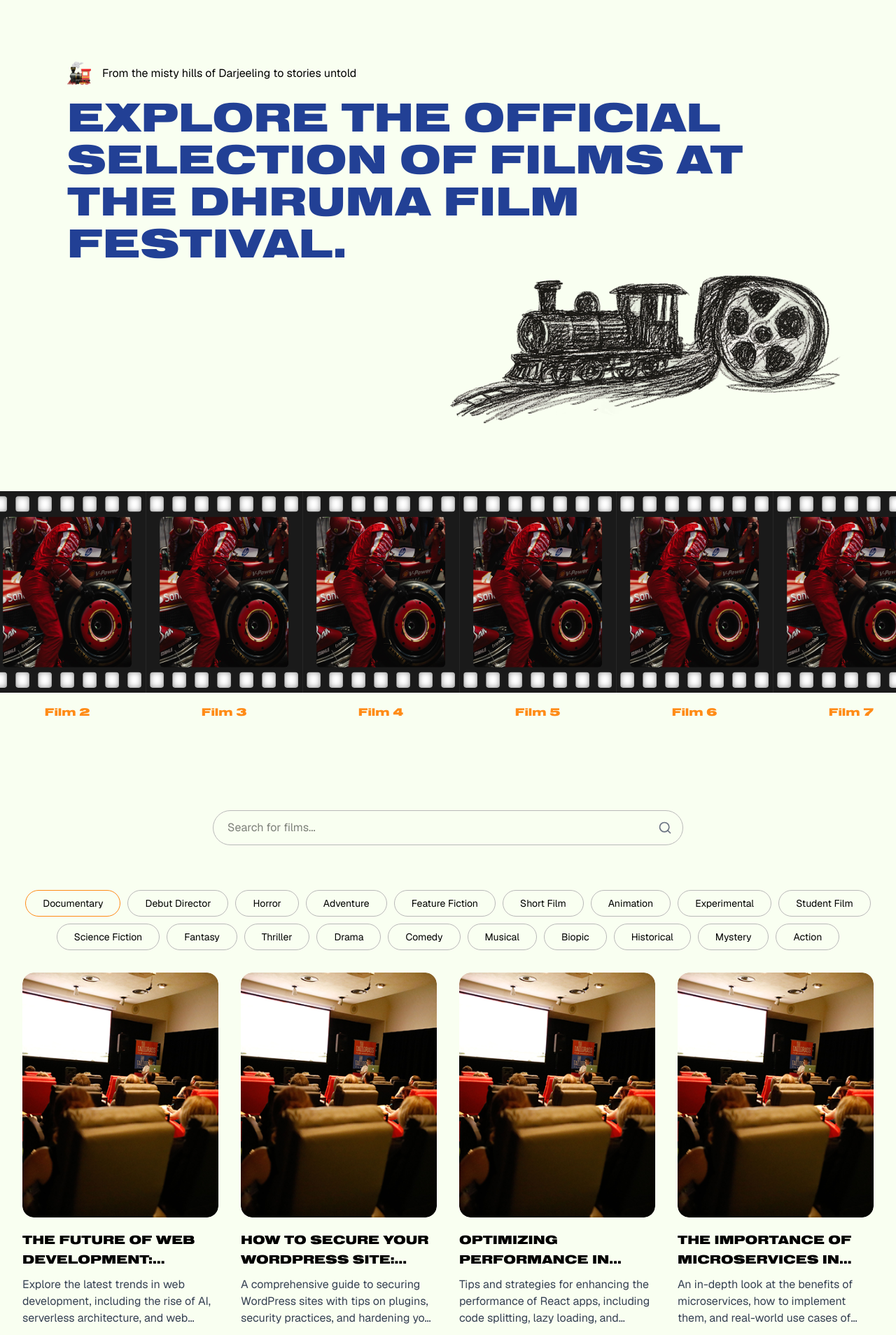
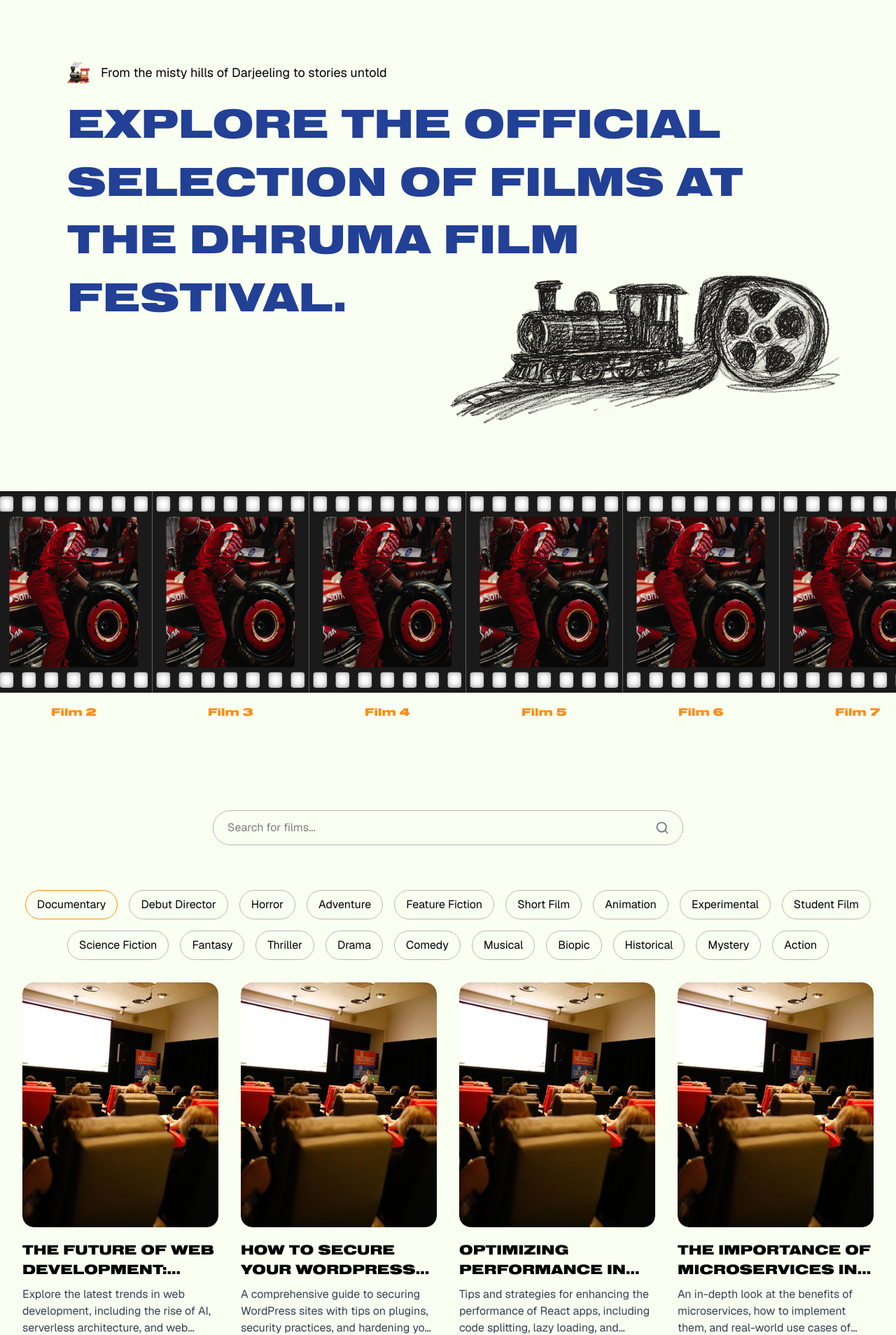
Before and after one commit to mukeshkr2024/dhruma, a React (Vite) app: page /film-lineup in a window 1280 px wide. Shown: the part 113-2021 px from the top of the page at 70% size. Built offline with nearby package versions, Linux system fonts and the light colour scheme.

Commit message:
feat: update FilmLineUp, HeaderBanner, BlogCard, BlogList, and NavBar components with responsive design and routing enhancements

```diff
--- a/src/features/film-lineup/components/FilmLineUp.tsx
+++ b/src/features/film-lineup/components/FilmLineUp.tsx
@@ -5,7 +5,7 @@ import { motion } from "framer-motion"
 import FeaturedFilms from "@/features/index/components/FeaturedFilms"
 import { BecomeSponsor } from "@/shared/components/BecomeSponsor"
 import { BlogList } from "@/shared/components/blogs/BlogList"
-import { JoinUs } from "@/shared/components/JoinUs"
+// import { JoinUs } from "@/shared/components/JoinUs"
 import { Search } from "lucide-react"
 
 const filmCategories = [
@@ -62,49 +62,74 @@ export const FilmLineUp = () => {
         <div className="w-full overflow-x-hidden">
             {/* Hero Section */}
             <motion.section
-                className="py-12 md:py-20 relative max-w-6xl mx-auto min-h-[400px] md:min-h-[630px] space-y-4 px-4 md:px-8"
+                className="relative mx-auto min-h-[300px] px-4 py-8
+                                  sm:min-h-[350px] sm:px-6 sm:py-12
+                                  md:min-h-[500px] md:px-8 md:py-16
+                                  lg:max-w-6xl lg:min-h-[630px] lg:py-20"
                 initial={{ opacity: 0 }}
                 animate={{ opacity: 1 }}
                 transition={{ duration: 0.8 }}
             >
                 <motion.div
-                    className="flex items-center gap-4"
+                    className="flex items-center gap-2 sm:gap-3 md:gap-4"
                     initial={{ x: -50, opacity: 0 }}
                     animate={{ x: 0, opacity: 1 }}
                     transition={{ duration: 0.6, delay: 0.2 }}
                 >
-                    <img src="/icons/train-icon.svg" alt="Train icon" className="w-6 h-6 md:w-auto md:h-auto" />
-                    <p className="text-sm md:text-base">From the misty hills of Darjeeling to stories untold</p>
+                    <img
+                        src="/icons/train-icon.svg"
+                        alt="Train icon"
+                        className="w-5 h-5 sm:w-6 sm:h-6 md:w-8 md:h-8"
+                    />
+                    <p className="text-xs sm:text-sm md:text-base lg:text-lg">
+                        From the misty hills of Darjeeling to stories untold
+                    </p>
                 </motion.div>
 
                 <motion.h2
-                    className="primary-heading text-3xl md:text-5xl lg:text-6xl"
+                    className="primary-heading mt-4 text-2xl leading-tight
+                                     sm:text-3xl sm:leading-snug
+                                     md:text-4xl
+                                     lg:text-5xl
+                                     xl:text-6xl"
                     initial={{ y: 30, opacity: 0 }}
                     animate={{ y: 0, opacity: 1 }}
                     transition={{ duration: 0.7, delay: 0.4 }}
                 >
-                    explore the official <br className="hidden md:block" /> selection of films at{" "}
-                    <br className="hidden md:block" />
-                    the Dhruma Film <br className="hidden md:block" />
+                    explore the official <br className="hidden sm:inline" />
+                    selection of films at{" "}
+                    <br className="hidden md:inline lg:hidden" />
+                    the Dhruma Film <br className="hidden xl:inline" />
                     Festival.
                 </motion.h2>
 
                 <motion.div
-                    className="absolute right-0 bottom-4 w-1/2 md:w-auto"
+                    className="absolute bottom-0 right-0 w-[45%]
+                                      sm:w-[40%] md:bottom-4 md:w-[35%]
+                                      lg:w-[30%] xl:w-auto"
                     initial={{ x: 100, opacity: 0 }}
                     animate={{ x: 0, opacity: 1 }}
                     transition={{ duration: 0.8, delay: 0.6, type: "spring" }}
                 >
-                    <img src="/train_img.png" alt="Train illustration" className="w-full h-auto" />
+                    <img
+                        src="/train_img.png"
+                        alt="Train illustration"
+                        className="h-auto w-full"
+                    />
                 </motion.div>
             </motion.section>
 
             <FeaturedFilms />
 
             {/* Search and Categories Section */}
-            <section className="px-4 md:px-8 py-8 md:py-16 max-w-7xl mx-auto">
+            <section className="mx-auto px-4 py-8
+                                     sm:px-6 sm:py-12
+                                     md:px-8 md:py-16
+                                     lg:max-w-7xl">
                 <motion.div
-                    className="relative mb-8 max-w-2xl mx-auto"
+                    className="relative mx-auto mb-6 max-w-lg
+                                     sm:mb-8 sm:max-w-xl
+                                     md:max-w-2xl"
                     initial={{ y: 20, opacity: 0 }}
                     whileInView={{ y: 0, opacity: 1 }}
                     viewport={{ once: true }}
@@ -113,15 +138,22 @@ export const FilmLineUp = () => {
                     <input
                         type="search"
                         placeholder="Search for films..."
-                        className="w-full py-3 px-5 pr-12 rounded-full border border-[#B9B9B9] focus:outline-none focus:ring-2 focus:ring-[#FF8B17] transition-all"
+                        className="w-full rounded-full border border-[#B9B9B9] px-4 py-2 pr-12
+                                        sm:px-5 sm:py-3
+                                        focus:outline-none focus:ring-2 focus:ring-[#FF8B17]"
                         value={searchTerm}
                         onChange={handleSearch}
                     />
-                    <Search className="absolute right-4 top-1/2 transform -translate-y-1/2 text-gray-500" size={20} />
+                    <Search className="absolute right-4 top-1/2 -translate-y-1/2 transform
+                                            text-gray-500 sm:right-5"
+                        size={20} />
                 </motion.div>
 
                 <motion.div
-                    className="flex w-full flex-wrap items-center justify-center gap-2 md:gap-2.5 py-4 md:py-8"
+                    className="flex w-full flex-wrap justify-center gap-2 py-4
+                                    sm:gap-2.5 sm:py-6
+                                    md:gap-3 md:py-8
+                                    lg:gap-4"
                     variants={containerVariants}
                     initial="hidden"
                     whileInView="visible"
@@ -133,9 +165,13 @@ export const FilmLineUp = () => {
                             variants={itemVariants}
                             whileHover={{ scale: 1.05 }}
                             whileTap={{ scale: 0.95 }}
-                            className={`border rounded-full px-3 py-1.5 md:px-6 md:py-2 font-secondary text-xs md:text-sm cursor-pointer transition-all ${activeCategory === category
-                                ? "border-[#FF8B17]"
-                                : "border-[#B9B9B9] hover:border-[#FF8B17]"
+                            className={`cursor-pointer rounded-full border
+                                             px-2.5 py-1 text-xs
+                                             sm:px-3 sm:py-1.5 sm:text-sm
+                                             md:px-4 md:py-2 md:text-base
+                                             ${activeCategory === category
+                                    ? "border-[#FF8B17]"
+                                    : "border-[#B9B9B9] hover:border-[#FF8B17]"
                                 }`}
                             onClick={() => setActiveCategory(category)}
                         >
@@ -154,8 +190,6 @@ export const FilmLineUp = () => {
                 </motion.div>
             </section>
 
-            <JoinUs />
-
             <BecomeSponsor />
         </div>
     )
--- a/src/shared/components/HeaderBanner.tsx
+++ b/src/shared/components/HeaderBanner.tsx
@@ -2,6 +2,8 @@
 
 import { useEffect, useRef, useState } from "react"
 import { motion } from "framer-motion"
+import { Link } from "@tanstack/react-router"
+
 
 export const HeaderBanner = () => {
     const containerRef = useRef<HTMLDivElement>(null)
@@ -54,13 +56,14 @@ export const HeaderBanner = () => {
                             ref={index === 0 ? innerRef : undefined}
                             whileHover={{ scale: 1.05 }}
                         >
-                            <motion.a
-                                href="/submit"
+                            <motion.div
                                 className="font-secondary font-medium hover:underline"
                                 whileTap={{ scale: 0.95 }}
                             >
-                                Film Submissions Open till 15th May ⚡️ Click here to submit
-                            </motion.a>
+                                <Link to="/film-lineup">
+                                    Film Submissions Open till 15th May ⚡️ Click here to submit
+                                </Link>
+                            </motion.div>
                         </motion.div>
                     ))}
             </div>
--- a/src/shared/components/blogs/BlogCard.tsx
+++ b/src/shared/components/blogs/BlogCard.tsx
@@ -9,7 +9,7 @@ interface BlogCardProps {
 export const BlogCard = ({ title, description, imgSrc }: BlogCardProps) => {
     return (
         <motion.div
-            className="flex flex-col gap-y-2.5 h-full"
+            className="flex h-full flex-col gap-y-2.5"
             whileHover={{ y: -5 }}
             transition={{ type: "spring", stiffness: 300, damping: 20 }}
         >
@@ -17,13 +17,25 @@ export const BlogCard = ({ title, description, imgSrc }: BlogCardProps) => {
                 <motion.img
                     src={imgSrc}
                     alt={title}
-                    className="rounded-2xl w-full h-[350px] object-cover"
+                    className="h-[200px] w-full rounded-2xl object-cover
+                             sm:h-[250px]
+                             md:h-[300px]
+                             lg:h-[350px]"
                     whileHover={{ scale: 1.05 }}
                     transition={{ duration: 0.3 }}
                 />
             </div>
-            <h3 className="font-primary text-base md:text-lg uppercase line-clamp-2 mt-2">{title}</h3>
-            <p className="line-clamp-3 text-sm md:text-base text-gray-700">{description}</p>
+            <h3 className="font-primary line-clamp-2 mt-2 text-sm uppercase
+                          sm:text-base
+                          md:text-lg
+                          lg:text-xl">
+                {title}
+            </h3>
+            <p className="line-clamp-3 text-xs text-gray-700
+                         sm:text-sm
+                         md:text-base">
+                {description}
+            </p>
         </motion.div>
     )
 }
--- a/src/shared/components/blogs/BlogList.tsx
+++ b/src/shared/components/blogs/BlogList.tsx
@@ -78,15 +78,23 @@ const itemVariants = {
 export const BlogList = () => {
     return (
         <motion.div
-            className="grid w-full grid-cols-1 sm:grid-cols-2 md:grid-cols-3 lg:grid-cols-4 gap-4 md:gap-6 lg:gap-8"
+            className="grid w-full grid-cols-1 gap-3
+                            sm:grid-cols-2 sm:gap-4
+                            md:grid-cols-2 md:gap-5
+                            lg:grid-cols-3 lg:gap-6
+                            xl:grid-cols-4 xl:gap-8"
             variants={containerVariants}
             initial="hidden"
             whileInView="visible"
-            viewport={{ once: true, amount: 0.1 }}
+            viewport={{ once: true, margin: "100px" }}
         >
             {blogs.map((blog, index) => (
-                <motion.div key={index} variants={itemVariants}>
-                    <BlogCard title={blog.title} description={blog.description} imgSrc={`/blog_1.png`} />
+                <motion.div key={index} variants={itemVariants} className="h-full">
+                    <BlogCard
+                        title={blog.title}
+                        description={blog.description}
+                        imgSrc={`/blog_1.png`}
+                    />
                 </motion.div>
             ))}
         </motion.div>
--- a/src/shared/components/navbar/NavBar.tsx
+++ b/src/shared/components/navbar/NavBar.tsx
@@ -2,6 +2,7 @@
 
 import { useState, useEffect } from "react"
 import { motion, AnimatePresence } from "framer-motion"
+import { Link } from "@tanstack/react-router"
 
 const navLinks: { name: string; path: string }[] = [
     {
@@ -142,9 +143,8 @@ export const NavBar = () => {
                 <div className="hidden md:flex items-center gap-x-12">
                     <div className="flex items-center gap-x-12">
                         {navLinks.map((link) => (
-                            <motion.a
+                            <motion.div
                                 key={link.name}
-                                href={link.path}
                                 className="uppercase hover:text-[#224095] transition-colors duration-300"
                                 variants={linkVariants}
                                 whileHover={{
@@ -152,8 +152,10 @@ export const NavBar = () => {
                                     transition: { type: "spring", stiffness: 400, damping: 10 },
                                 }}
                             >
-                                {link.name}
-                            </motion.a>
+                                <Link to={link.path}>
+                                    {link.name}
+                                </Link>
+                            </motion.div>
                         ))}
                     </div>
 
@@ -188,16 +190,19 @@ export const NavBar = () => {
                     >
                         <div className="flex flex-col py-4 px-6">
                             {navLinks.map((link, index) => (
-                                <motion.a
+                                <motion.div
                                     key={link.name}
-                                    href={link.path}
                                     className="py-3 uppercase border-b border-gray-200 last:border-0"
                                     custom={index}
                                     variants={mobileNavItemVariants}
                                     onClick={() => setIsOpen(false)}
                                 >
-                                    {link.name}
-                                </motion.a>
+
+                                    <Link to={link.path}>
+                                        {link.name}
+                                    </Link>
+
+                                </motion.div>
                             ))}
                             <motion.div
                                 className="flex flex-col gap-4 mt-4"
```
